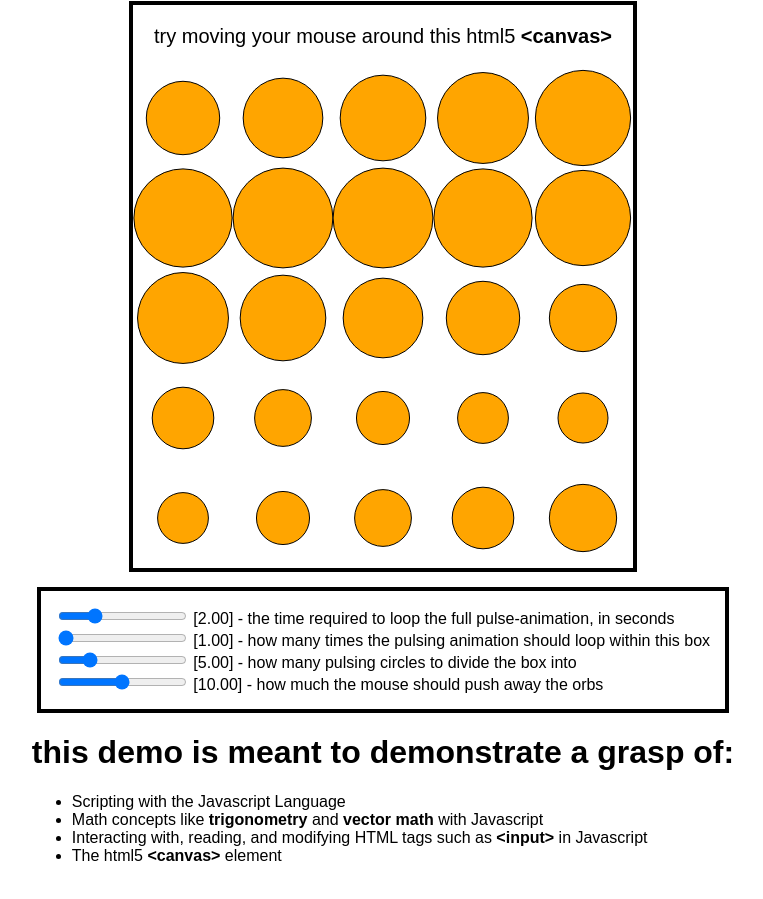
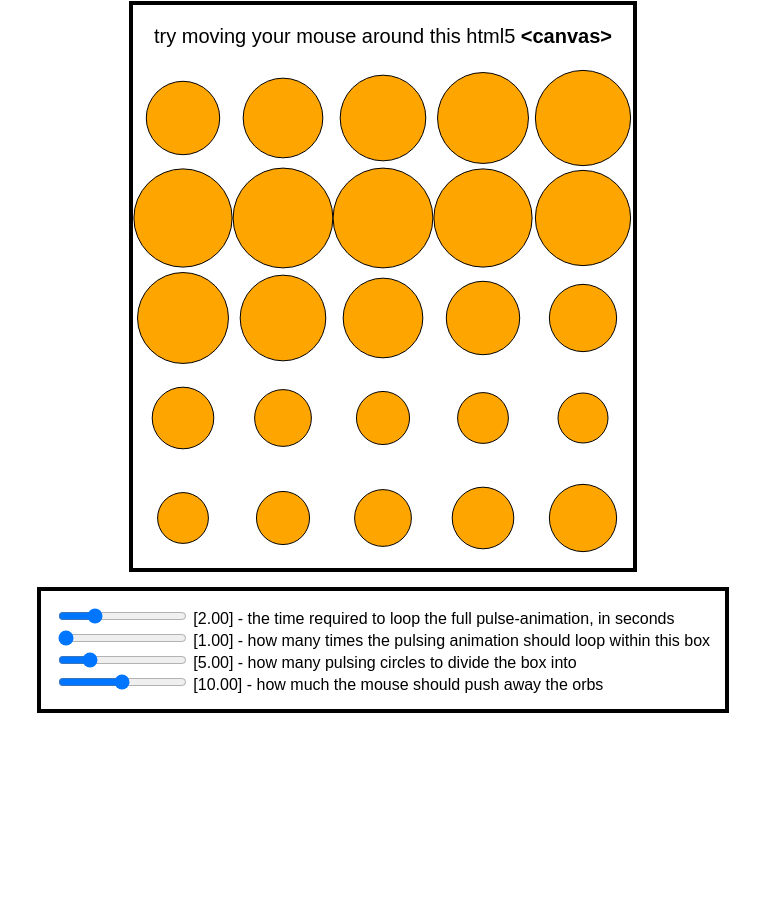
Before and after one commit to LucyWatcher/ShapesJS, a plain HTML site: page index.html in a window 1280 px wide. Shown: the part 79-978 px from the top of the page, without its empty margins (257-1020 px from the left). After the commit the page ends 800 px from the top, so only its background shows below. Drawn offline with Linux system fonts and the light colour scheme.

Commit message:
Update index.html

```diff
--- a/index.html
+++ b/index.html
@@ -31,16 +31,5 @@
     <!--circlegrid.js removes the above 'jserror' message on successful run and init-->
     <script src="circlegrid.js" charset="utf-8"></script>
 
-    <!--project notes-->
-    <div style="border:none;margin-bottom:300px;">
-      <h1>this demo is meant to demonstrate a grasp of:</h1>
-      <ul>
-        <li>Scripting with the Javascript Language</li>
-        <li>Math concepts like <b>trigonometry</b> and <b>vector math</b> with Javascript</li>
-        <li>Interacting with, reading, and modifying HTML tags such as <b>&lt;input&gt;</b> in Javascript</li>
-        <li>The html5 <b>&lt;canvas&gt;</b> element</li>
-      </ul>
-    </div>
-
   </body>
 </html>
```
